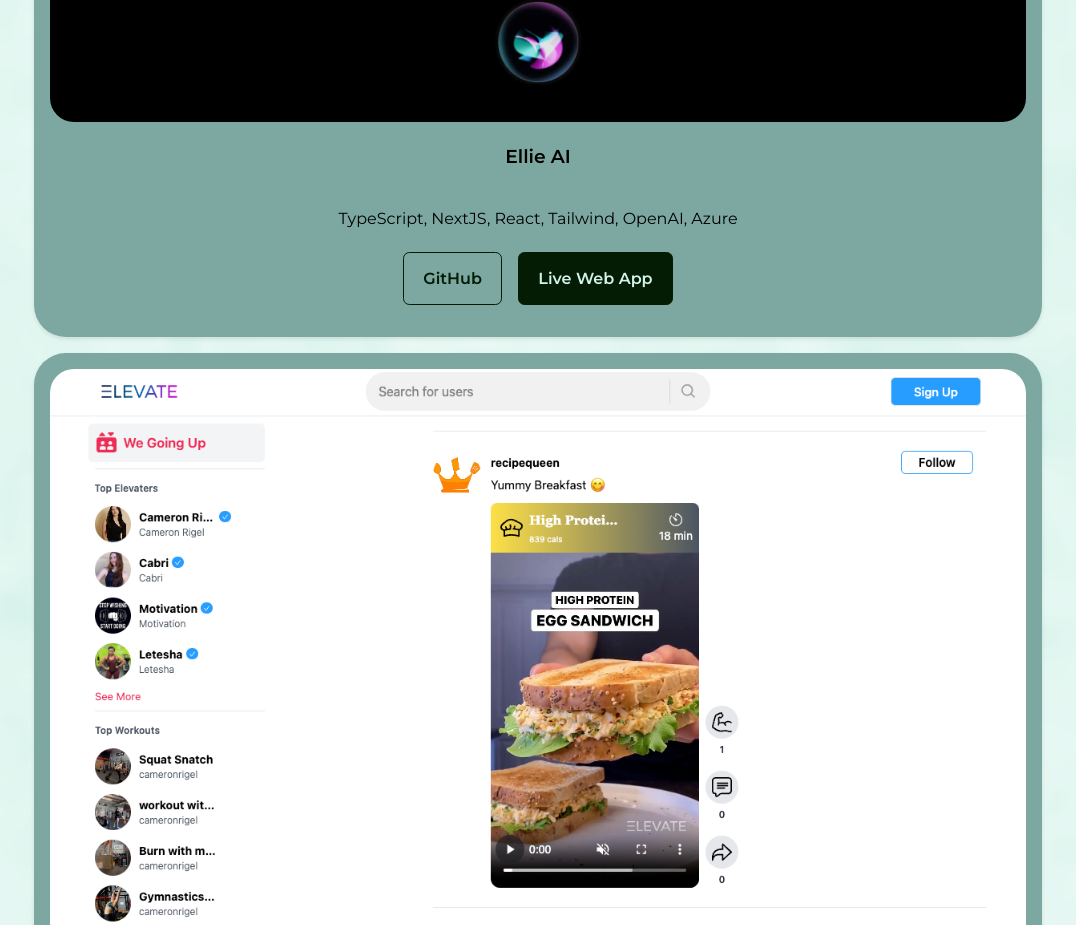
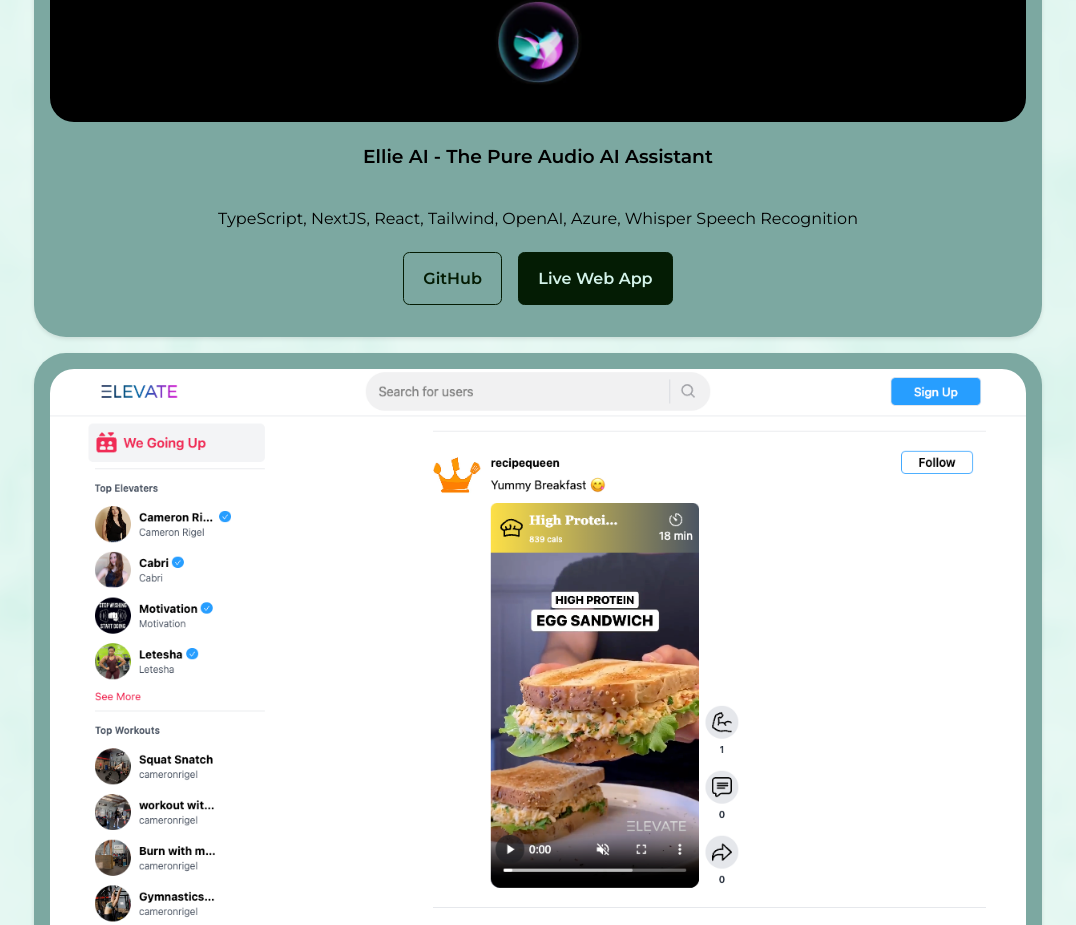
Before and after one commit to TheForeverOptimist/react-portfolio, a React (Create React App) app: page / in a window 1280 px wide. Shown: the part 3053-3978 px from the top of the page, without its empty margins (102-1178 px from the left). Built offline with nearby package versions, Linux system fonts and the light colour scheme.

Commit message:
updated portfolio + cv

```diff
--- a/src/components/header/cta.jsx
+++ b/src/components/header/cta.jsx
@@ -1,5 +1,5 @@
 import React from "react";
-import CV from "../../assets/SeanM_CV.pdf";
+import CV from "../../assets/SDM_CV_M.pdf";
 
 const cta = () => {
   return (
--- a/src/components/portfolio/portfolio.jsx
+++ b/src/components/portfolio/portfolio.jsx
@@ -17,8 +17,8 @@
   {
     id: 2,
     image: IMG2,
-    title: "Ellie AI",
-    info: "TypeScript, NextJS, React, Tailwind, OpenAI, Azure",
+    title: "Ellie AI - The Pure Audio AI Assistant",
+    info: "TypeScript, NextJS, React, Tailwind, OpenAI, Azure, Whisper Speech Recognition",
     github: "https://github.com/Elevate-Inc/elevate-web-app",
     demo: "https://elevate.app",
   },
```
Also changed, not shown: 1 other file (tests, documents, lock files or other folders).
